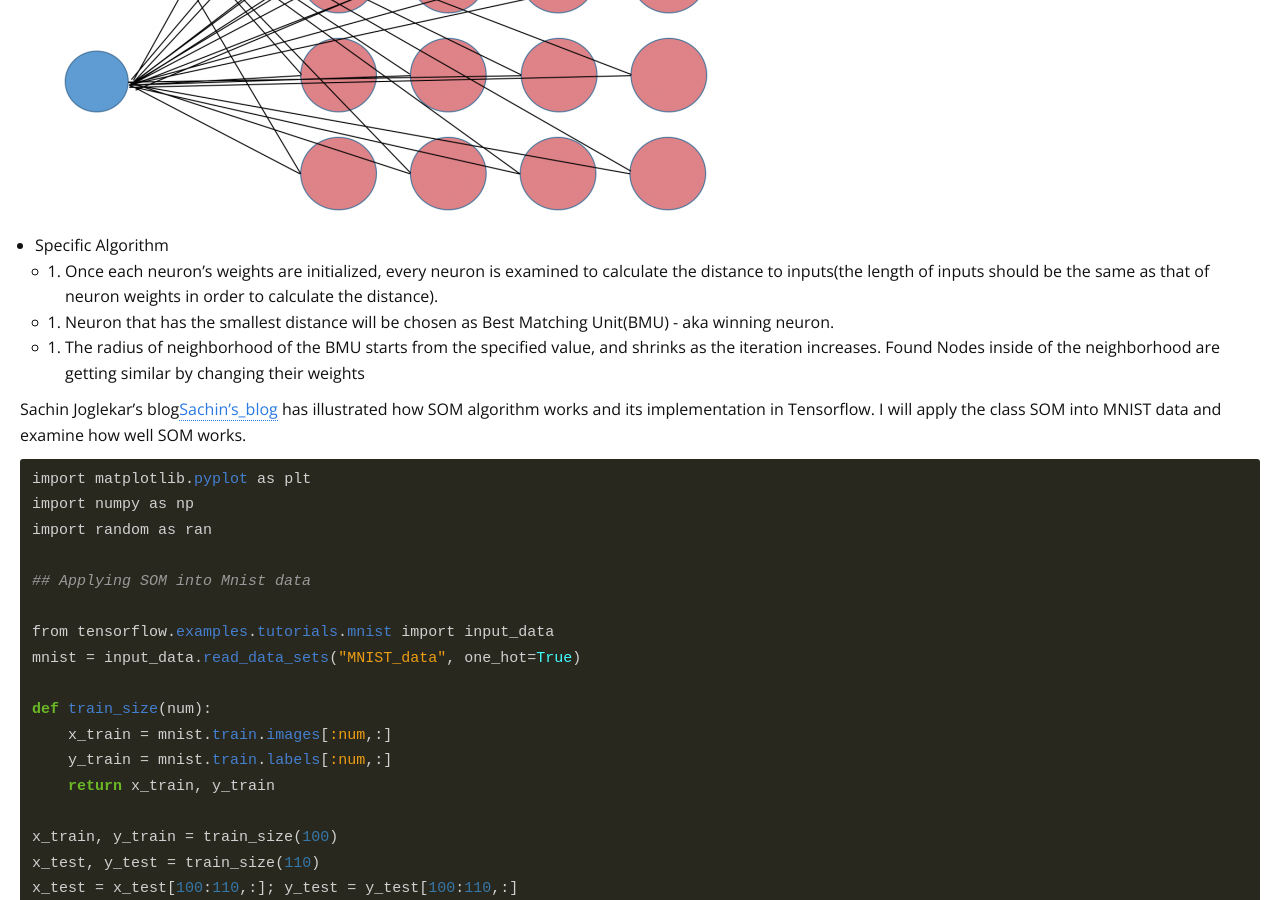
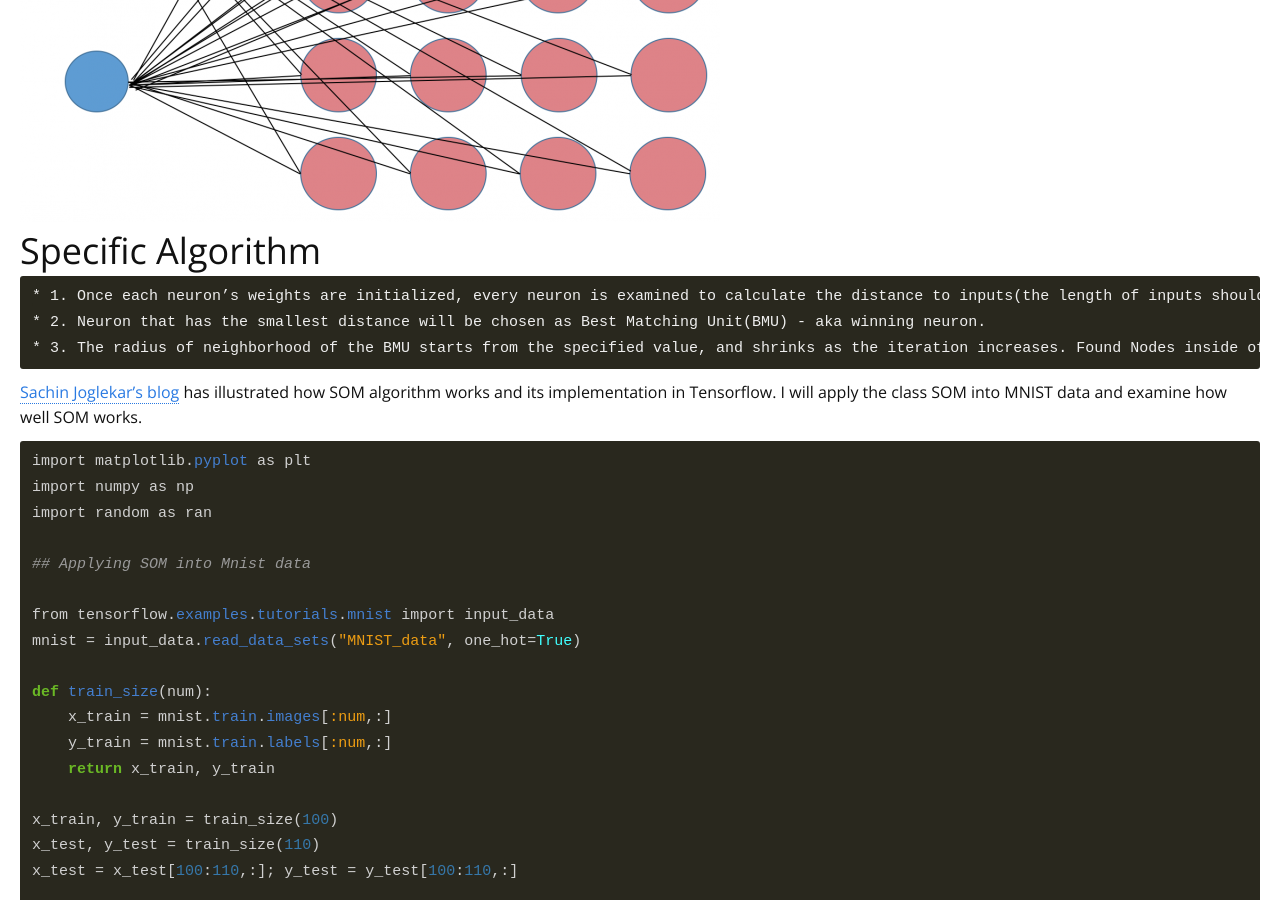
Before and after one commit to wonik/wonikjang.github.io, a Jekyll site: the page built from _posts/2017-06-30-som.md, in a window 1280 px wide and 900 px high, scrolled down 795 px. Built offline with Jekyll 4.4.1, drawn with Linux system fonts in a browser that asks for light colours; nearby versions of some CDN libraries; comment, search, counter and statistics services are not loaded.

Commit message:
Update 2017-06-30-som.md

```diff
--- a/_posts/2017-06-30-som.md
+++ b/_posts/2017-06-30-som.md
@@ -15,13 +15,13 @@
 
 ![som](/result_images/som_resized.png  "som")
 
-* Specific Algorithm
+# Specific Algorithm
     * 1. Once each neuron’s weights are initialized, every neuron is examined to calculate the distance to inputs(the length of inputs should be the same as that of neuron weights in order to calculate the distance).
     * 2. Neuron that has the smallest distance will be chosen as Best Matching Unit(BMU) - aka winning neuron.
     * 3. The radius of neighborhood of the BMU starts from the specified value, and shrinks as the iteration increases. Found Nodes inside of the neighborhood are getting similar by changing their weights
 
 
-Sachin Joglekar’s blog[Sachin's_blog][Sachin's_blog-] has illustrated how SOM algorithm works and its implementation in Tensorflow. I will apply the class SOM into MNIST data and examine how well SOM works.
+[Sachin Joglekar’s blog][Sachin's_blog-] has illustrated how SOM algorithm works and its implementation in Tensorflow. I will apply the class SOM into MNIST data and examine how well SOM works.
 
 [Sachin's_blog-]:https://codesachin.wordpress.com/2015/11/28/self-organizing-maps-with-googles-tensorflow/
 
```
